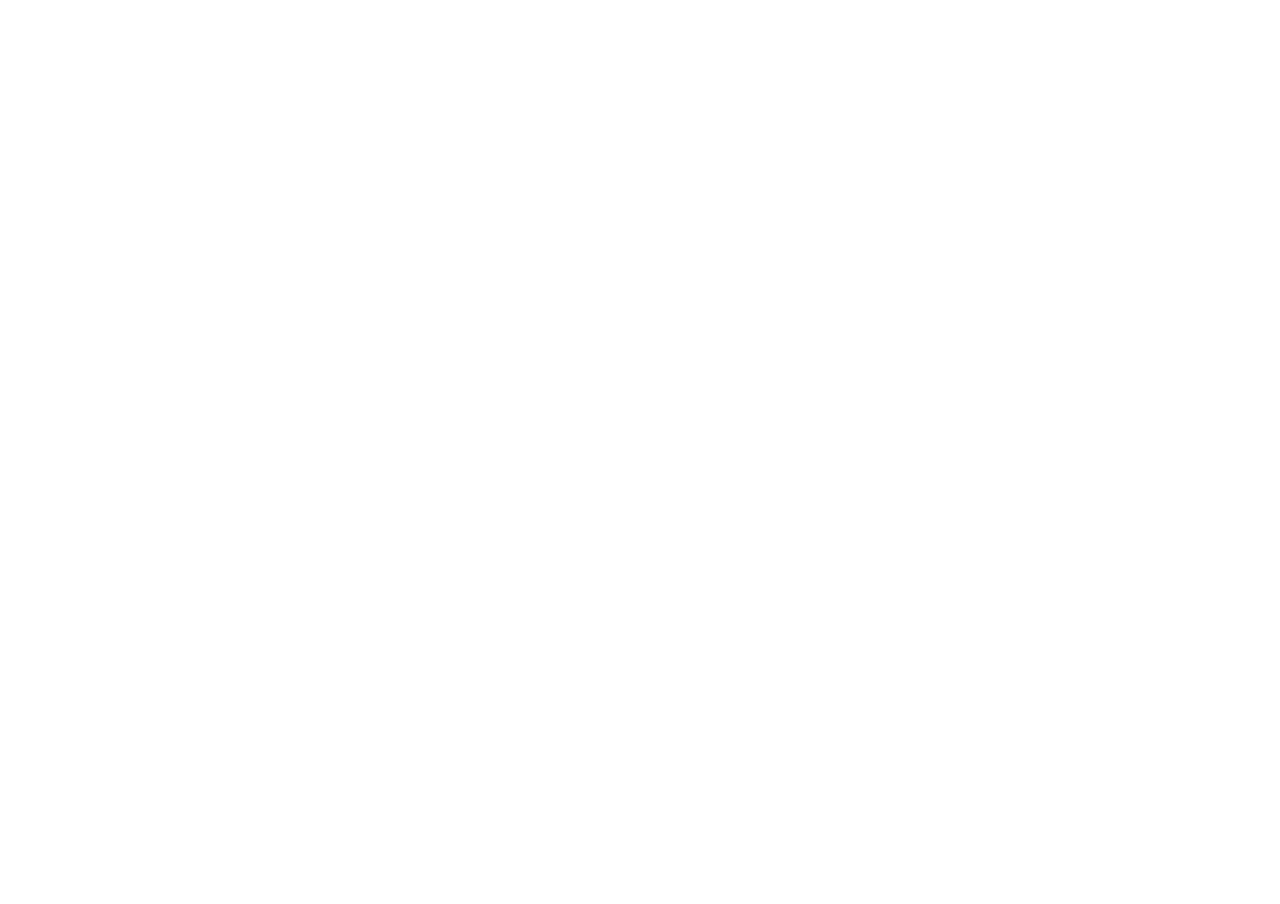
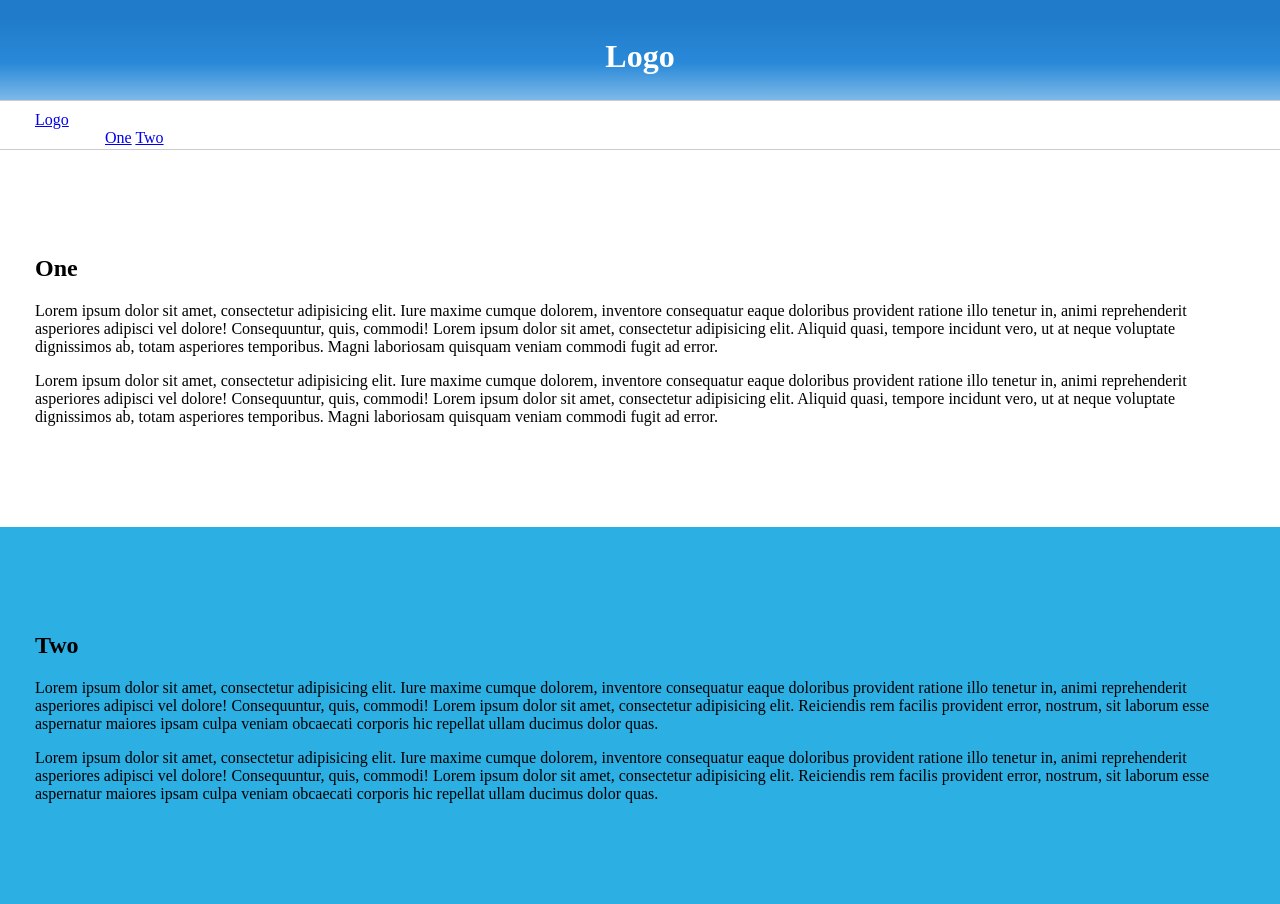
Before and after one commit to dkalick/generic-scroller, a plain HTML site: page index.html in a window 1280 px wide. Before the commit the page ends 800 px from the top, so only its background shows below. Drawn offline with Linux system fonts and the light colour scheme.

Commit message:
added stuff

```diff
--- a/css/style.css
+++ b/css/style.css
@@ -0,0 +1,52 @@
+* {
+	box-sizing: border-box;
+}
+
+body {
+	margin: 0;
+}
+
+header {
+	height: 100px;
+	padding: 35px;
+	background: #207cca; /* Old browsers */
+background: -moz-linear-gradient(top,  #207cca 19%, #207cca 19%, #2989d8 63%, #7db9e8 100%); /* FF3.6+ */
+background: -webkit-gradient(linear, left top, left bottom, color-stop(19%,#207cca), color-stop(19%,#207cca), color-stop(63%,#2989d8), color-stop(100%,#7db9e8)); /* Chrome,Safari4+ */
+background: -webkit-linear-gradient(top,  #207cca 19%,#207cca 19%,#2989d8 63%,#7db9e8 100%); /* Chrome10+,Safari5.1+ */
+background: -o-linear-gradient(top,  #207cca 19%,#207cca 19%,#2989d8 63%,#7db9e8 100%); /* Opera 11.10+ */
+background: -ms-linear-gradient(top,  #207cca 19%,#207cca 19%,#2989d8 63%,#7db9e8 100%); /* IE10+ */
+background: linear-gradient(to bottom,  #207cca 19%,#207cca 19%,#2989d8 63%,#7db9e8 100%); /* W3C */
+filter: progid:DXImageTransform.Microsoft.gradient( startColorstr='#207cca', endColorstr='#7db9e8',GradientType=0 ); /* IE6-9 */
+
+}
+
+header h1 {
+	line-height: 0;
+	text-align: center;
+	color: white;
+}
+
+nav {
+	height: 50px;
+	overflow: hidden;
+	background: white;
+	border-top: 1px solid #ccc;
+	border-bottom: 1px solid #ccc;
+	padding: 10px 35px;
+}
+
+#nav-wrap {
+	padding-left: 70px;
+}
+
+section {
+	padding: 85px 35px;
+}
+
+#one {
+	background: white;
+}
+
+#two {
+	background: #2cafe3;
+}
--- a/index.html
+++ b/index.html
@@ -1,17 +1,43 @@
 <!DOCTYPE <html>
 <html lang="en">
 <head>
+	<meta charset="UTF-8">
+	<title>Generic Scroller</title>
+	<link rel="stylesheet" href="css/style.css">
+</head>
+<body>
+	<header>
+		<h1>Logo</h1>
+	</header>
 
+	<nav>
+		<a href="#" id="small-logo">Logo</a>
+		<div id="nav-wrap">
+			<a href="#one">One</a>
+			<a href="#two">Two</a>
+		</div>
+	</nav>
 
+	<section id="one">
+		<h2>One</h2>
+		<p>Lorem ipsum dolor sit amet, consectetur adipisicing elit. Iure maxime cumque dolorem, inventore consequatur eaque doloribus provident ratione illo tenetur in, animi reprehenderit asperiores adipisci vel dolore! Consequuntur, quis, commodi! Lorem ipsum dolor sit amet, consectetur adipisicing elit. Aliquid quasi, tempore incidunt vero, ut at neque voluptate dignissimos ab, totam asperiores temporibus. Magni laboriosam quisquam veniam commodi fugit ad error.</p>
 
+		<p>Lorem ipsum dolor sit amet, consectetur adipisicing elit. Iure maxime cumque dolorem, inventore consequatur eaque doloribus provident ratione illo tenetur in, animi reprehenderit asperiores adipisci vel dolore! Consequuntur, quis, commodi! Lorem ipsum dolor sit amet, consectetur adipisicing elit. Aliquid quasi, tempore incidunt vero, ut at neque voluptate dignissimos ab, totam asperiores temporibus. Magni laboriosam quisquam veniam commodi fugit ad error.</p>
+	</section><!--#one-->
 
+	<section id="two">
 
-</head>
+	<h2>Two</h2>
+		<p>Lorem ipsum dolor sit amet, consectetur adipisicing elit. Iure maxime cumque dolorem, inventore consequatur eaque doloribus provident ratione illo tenetur in, animi reprehenderit asperiores adipisci vel dolore! Consequuntur, quis, commodi! Lorem ipsum dolor sit amet, consectetur adipisicing elit. Reiciendis rem facilis provident error, nostrum, sit laborum esse aspernatur maiores ipsam culpa veniam obcaecati corporis hic repellat ullam ducimus dolor quas.</p>
+
+		<p>Lorem ipsum dolor sit amet, consectetur adipisicing elit. Iure maxime cumque dolorem, inventore consequatur eaque doloribus provident ratione illo tenetur in, animi reprehenderit asperiores adipisci vel dolore! Consequuntur, quis, commodi! Lorem ipsum dolor sit amet, consectetur adipisicing elit. Reiciendis rem facilis provident error, nostrum, sit laborum esse aspernatur maiores ipsam culpa veniam obcaecati corporis hic repellat ullam ducimus dolor quas.</p>
+
+	</section><!--#two-->
 
 
 
 
 	<script src="js/lib/skrollr.min.js"></script>
 	<script scr="js/main.js"></script>
-
+</body>
 </html>
```
